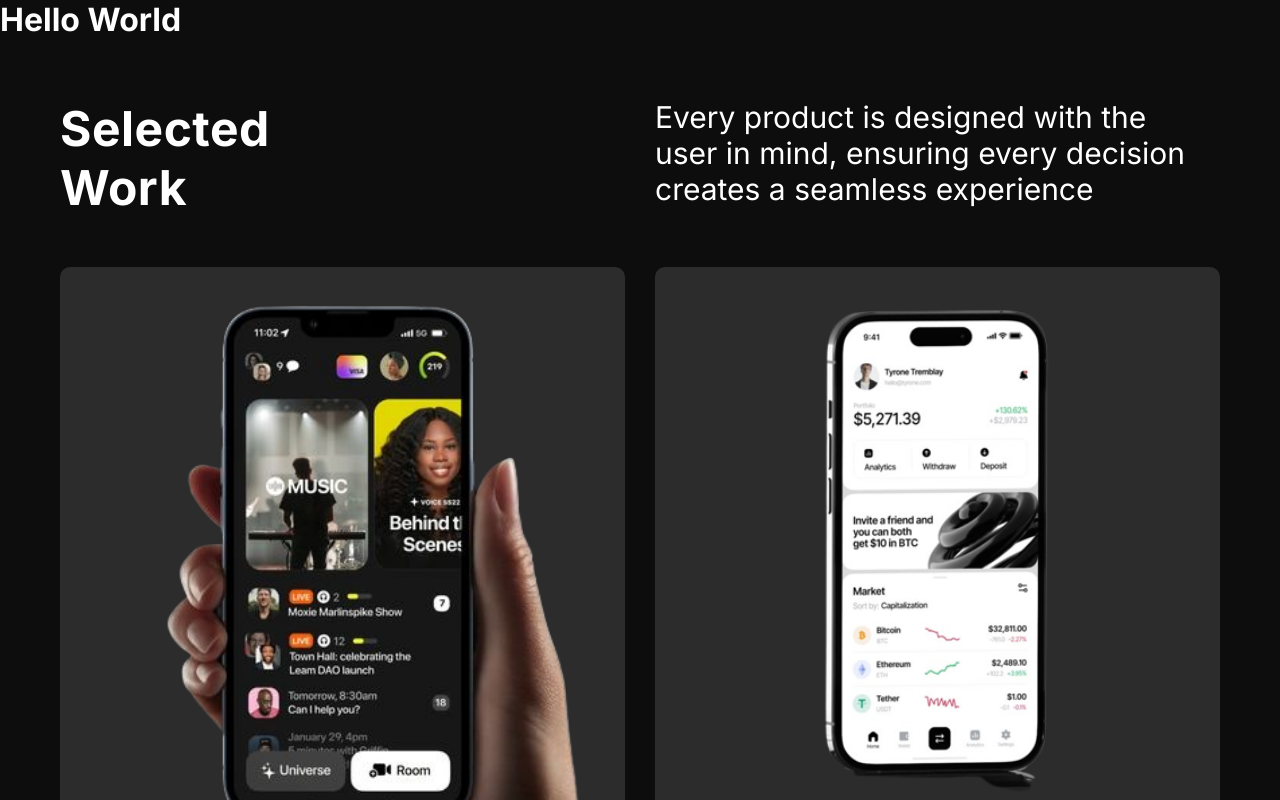
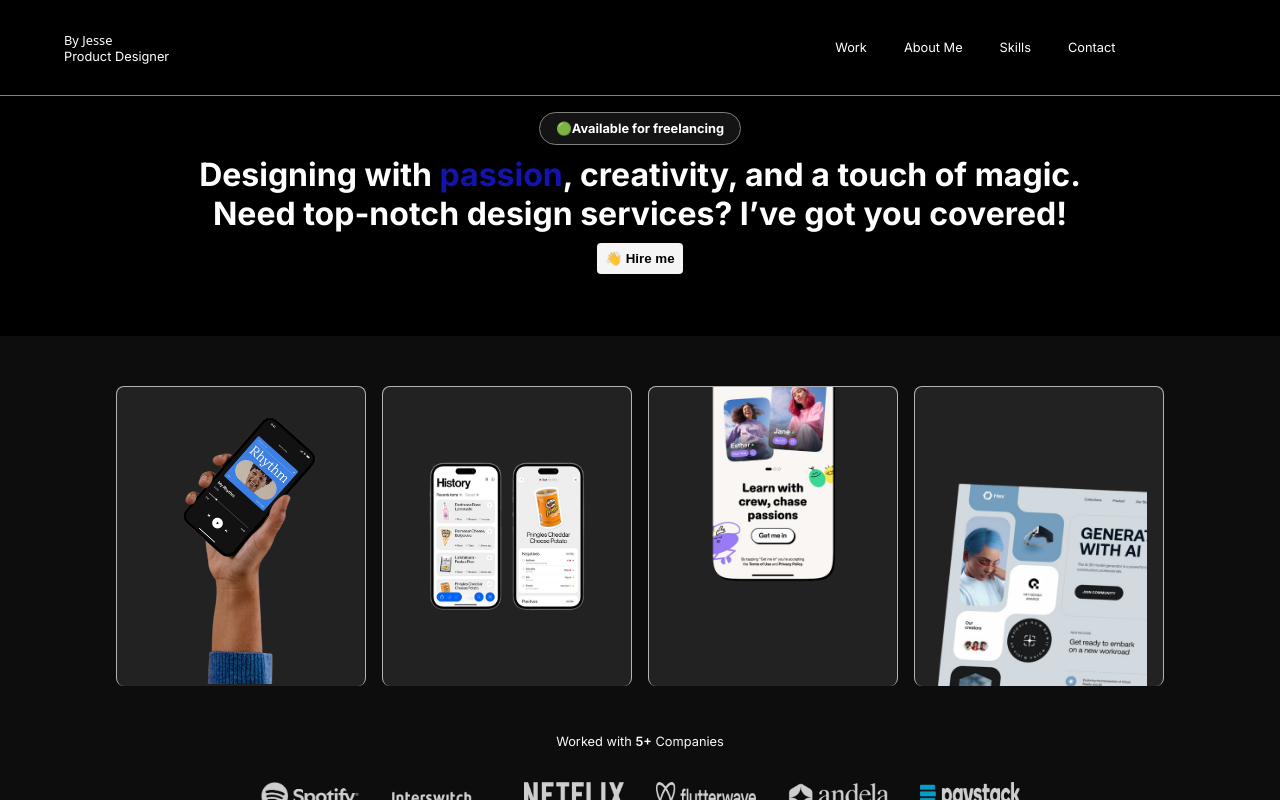
Before and after one commit to Donsmatt/terra-portfolio-two, a React (Vite) app: page / in a window 1280 px wide. Shown: the top 800 px of the page. Built offline with nearby package versions, Linux system fonts and the light colour scheme; a web font is replaced by a local one.

Commit message:
responsiveness

```diff
--- a/src/App.jsx
+++ b/src/App.jsx
@@ -2,10 +2,18 @@
 import MySkill from "./components/MySkills";
 import SelectedWork from "./components/SelectedWork";
 
+import Hero from "./components/Hero";
+import Navbar from "./components/Navbar";
+import About from "./ui/About";
+import Slider from "./ui/Slider";
+
 function App() {
   return (
     <>
-      <h1>Hello World</h1>
+      <Navbar />
+      <Hero />
+      <Slider />
+      <About />
       <div className="app">
         <SelectedWork />
         <MySkill />
--- a/src/components/SelectedWork.jsx
+++ b/src/components/SelectedWork.jsx
@@ -7,7 +7,7 @@
 
 export default function SelectedWork() {
   return (
-    <div className="container">
+    <div className="work__container">
       <section className="section">
       <div className="content">
         <h1 className="content__title">
--- a/src/index.css
+++ b/src/index.css
@@ -1,7 +1,7 @@
 :root {
   --font-family-primary: "Inter", sans-serif;
   --font-family-secondary: "Lily Script One", system-ui;
-  background-color: #0D0D0D;
+  /* background-color: #0D0D0D; */
 }
 
 * {
--- a/src/styles/work.css
+++ b/src/styles/work.css
@@ -3,15 +3,19 @@
 } */
 
 
-.container {
-    max-width: 1200px;
+.work__container {
+    /* max-width: 1200px; */
+    width: 100%;
     margin: 30px auto;
     padding: 0 20px;
+    background-color: #0D0D0D;
   }
 
   .section {
-    width: 100%;
+    max-width: 1200px;
+    /* width: 100%; */
     padding: 30px 0;
+    background-color: #0D0D0D;
   }
 
   .content {
@@ -107,6 +111,7 @@
   .skill {
     display: flex;
     gap: 20px;
+
   }
 
   .skill__card {
@@ -175,6 +180,7 @@
     /* max-width: 1200px; */
     width: 100%;
     padding: 30px 0;
+    background-color: #0D0D0D;
   }
 
   .contact {
```
